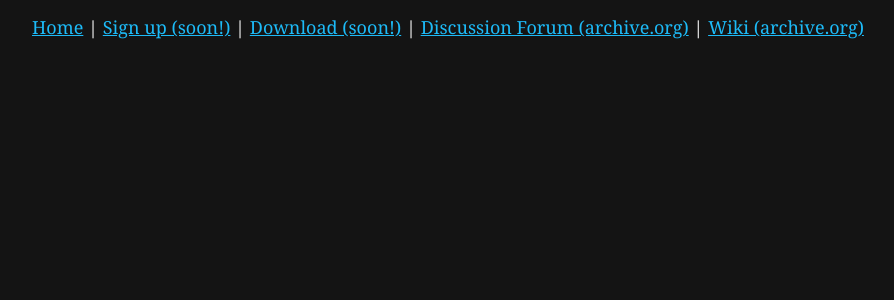
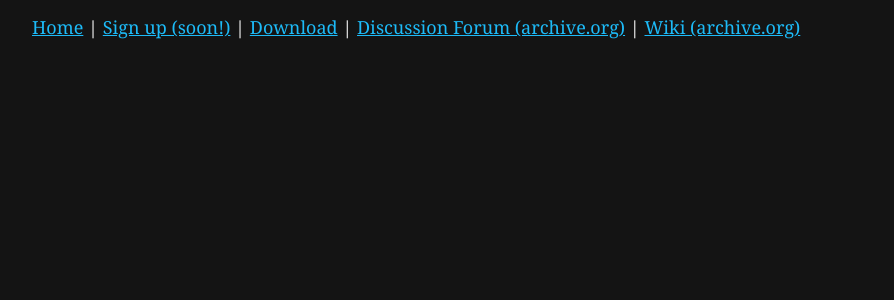
Before and after one commit to Doridian/DarkSignsOnline, a PHP site: page /_top.php in a window 1280 px wide. Shown: the top 300 px of the page, without its empty margins (36-930 px from the left). Run offline with PHP 8.4, Linux system fonts and the light colour scheme.

Commit message:
download does work

```diff
--- a/server/_top.php
+++ b/server/_top.php
@@ -26,7 +26,7 @@
                       |
                       <a href="/create_account.php">Sign up (soon!)</a>
                       |
-                      <a href="/download.php">Download (soon!)</a>
+                      <a href="/download.php">Download</a>
                       |
                       <a href="https://web.archive.org/web/20101231205551/http://www.darksignsonline.com/forum/">Discussion
                         Forum (archive.org)</a>
```
